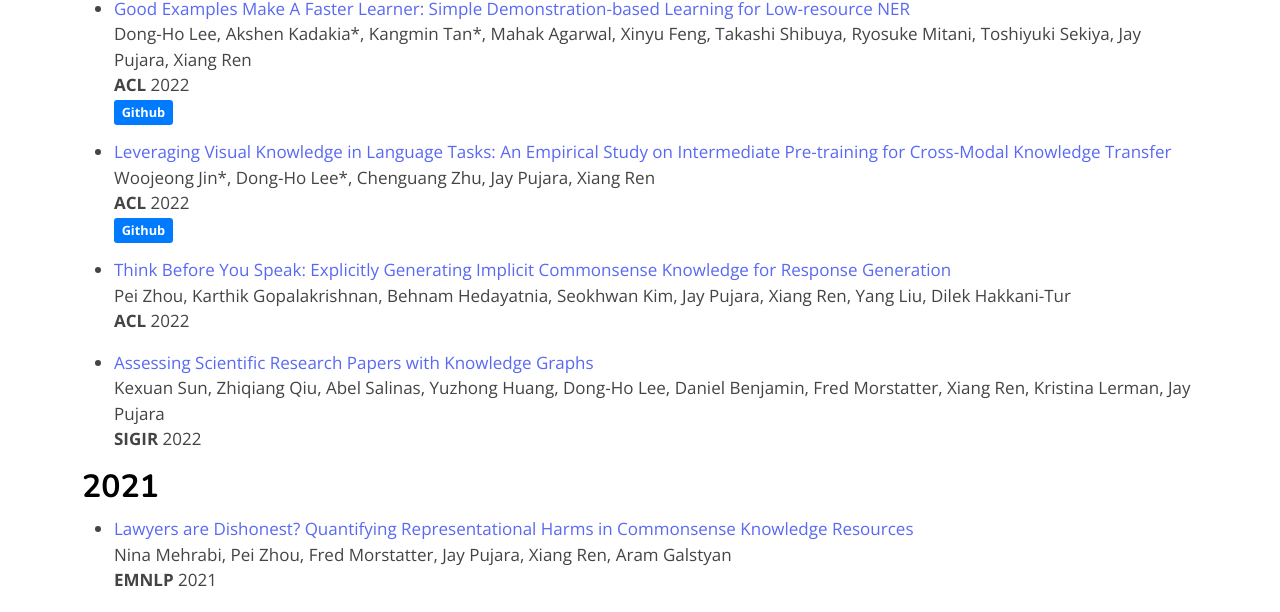
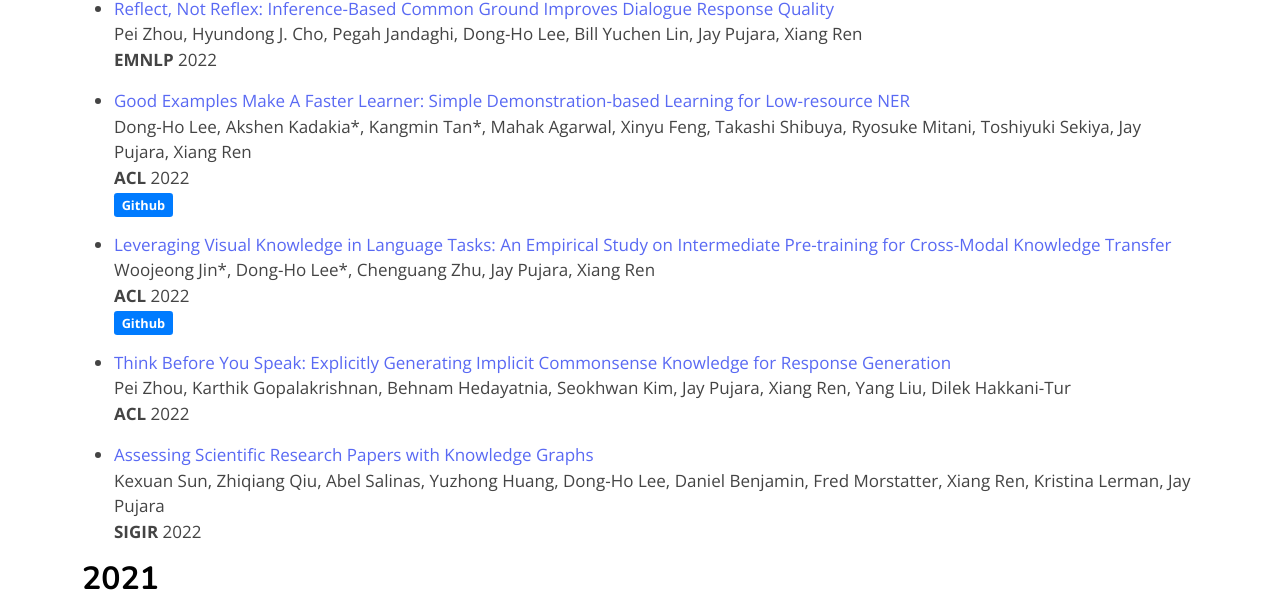
Before and after one commit to jauntslab/jauntslab.github.io, a plain HTML site: page publication.html in a window 1280 px wide. Shown: the part 488-1100 px from the top of the page. Drawn offline with nearby package versions, Linux system fonts and the light colour scheme.

Commit message:
publication update (pei)

```diff
--- a/publication.html
+++ b/publication.html
@@ -97,6 +97,19 @@
             <div class="inner">
                <h2><b style="color: black">2022</b></h2>
                <ul>
+                  <li>
+                     <p>
+                        <a class="pub_title" href="" target="_blank">
+                           Reflect, Not Reflex: Inference-Based Common Ground Improves Dialogue Response Quality
+                        </a>
+                        <br>Pei Zhou, Hyundong J. Cho, Pegah Jandaghi, Dong-Ho Lee, Bill Yuchen Lin, Jay Pujara, Xiang Ren<br/>
+                        <b>EMNLP</b> 2022 <br>
+<!--                        <a class="icon code label label-info" href="https://github.com/INK-USC/fewNER"-->
+<!--                           target="_blank">Github</a>-->
+                        <meta title="Reflect, Not Reflex: Inference-Based Common Ground Improves Dialogue Response Quality"
+                           venue="EMNLP" year="2022" />
+                      </p>
+                  </li>
                    <li>
                      <p>
                         <a class="pub_title" href="https://arxiv.org/abs/2110.08454" target="_blank">
```
Also changed, not shown: index.html (+2 -1 lines).
